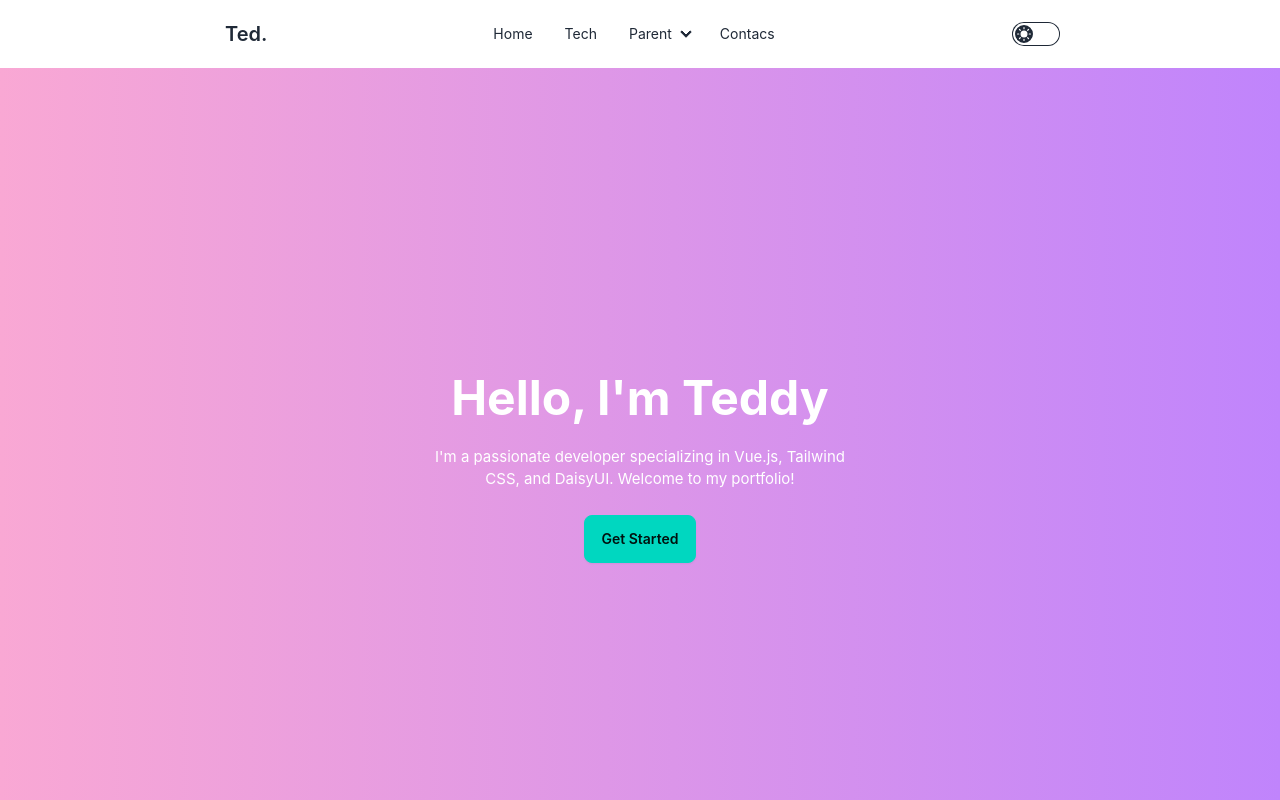
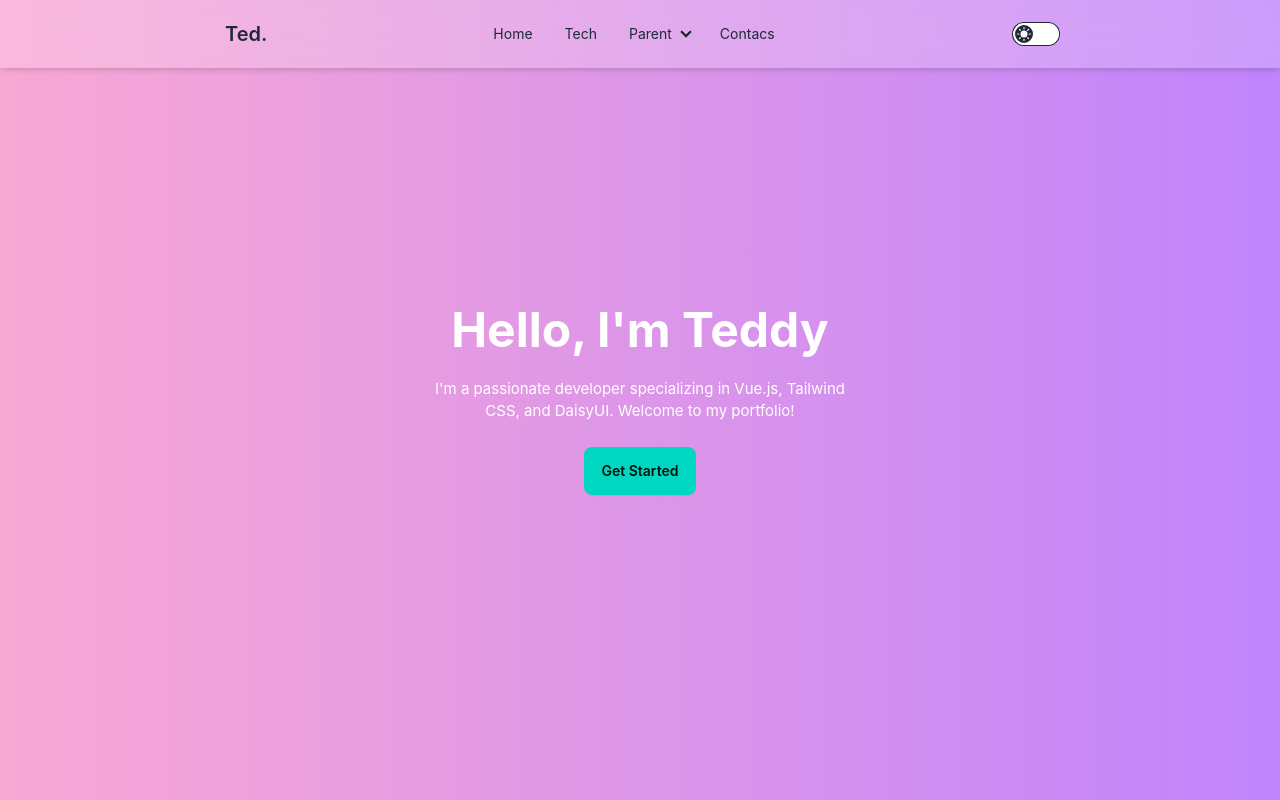
Before and after one commit to teddynanta/vue-project, a Vue app: page / in a window 1280 px wide. Shown: the top 800 px of the page. Built offline with nearby package versions, Linux system fonts and the light colour scheme.

Commit message:
feat make hero section overlay the header

```diff
--- a/src/App.vue
+++ b/src/App.vue
@@ -6,10 +6,12 @@ import HeroSection from './components/layouts/HeroSection.vue';
 
 <template>
     <div class="mx-auto">
-        <header>
+        <header class="fixed top-0 left-0 w-full z-50 bg-base-100/20 backdrop-blur-md shadow-md">
             <DaisyNavbar />
         </header>
-        <HeroSection />
+        <section class="relative h-screen flex items-center justify-center">
+            <HeroSection />
+        </section>
         <div class="flex justify-center lg:px-52 2xl:px-96">
         <Tab />
         </div>
```
